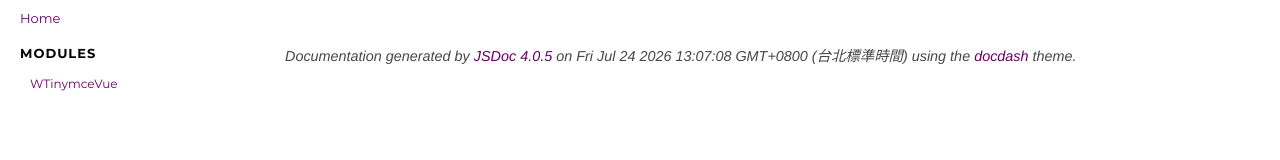
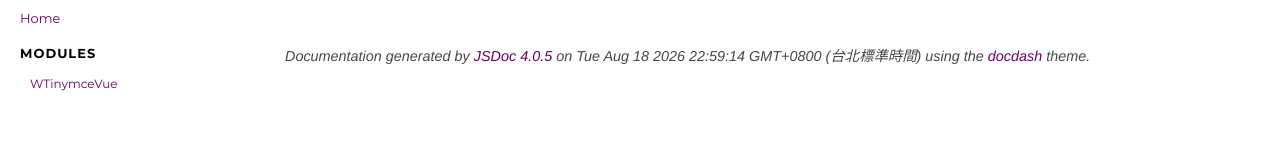
Before and after one commit to yuda-lyu/w-tinymce-vue, a plain HTML site: page index.html in a window 1280 px wide. Drawn offline with Linux system fonts and the light colour scheme.

Commit message:
deploy 2026-08-18T14:59:35.049Z

```diff
--- a/index.html
+++ b/index.html
@@ -71,7 +71,7 @@
 <br class="clear">
 
 <footer>
-    Documentation generated by <a href="https://github.com/jsdoc3/jsdoc">JSDoc 4.0.5</a> on Fri Jul 24 2026 13:07:08 GMT+0800 (台北標準時間) using the <a href="https://github.com/clenemt/docdash">docdash</a> theme.
+    Documentation generated by <a href="https://github.com/jsdoc3/jsdoc">JSDoc 4.0.5</a> on Tue Aug 18 2026 22:59:14 GMT+0800 (台北標準時間) using the <a href="https://github.com/clenemt/docdash">docdash</a> theme.
 </footer>
 
 <script>prettyPrint();</script>
```
Also changed, not shown: module-WTinymceVue.html (+1 -1 lines).
